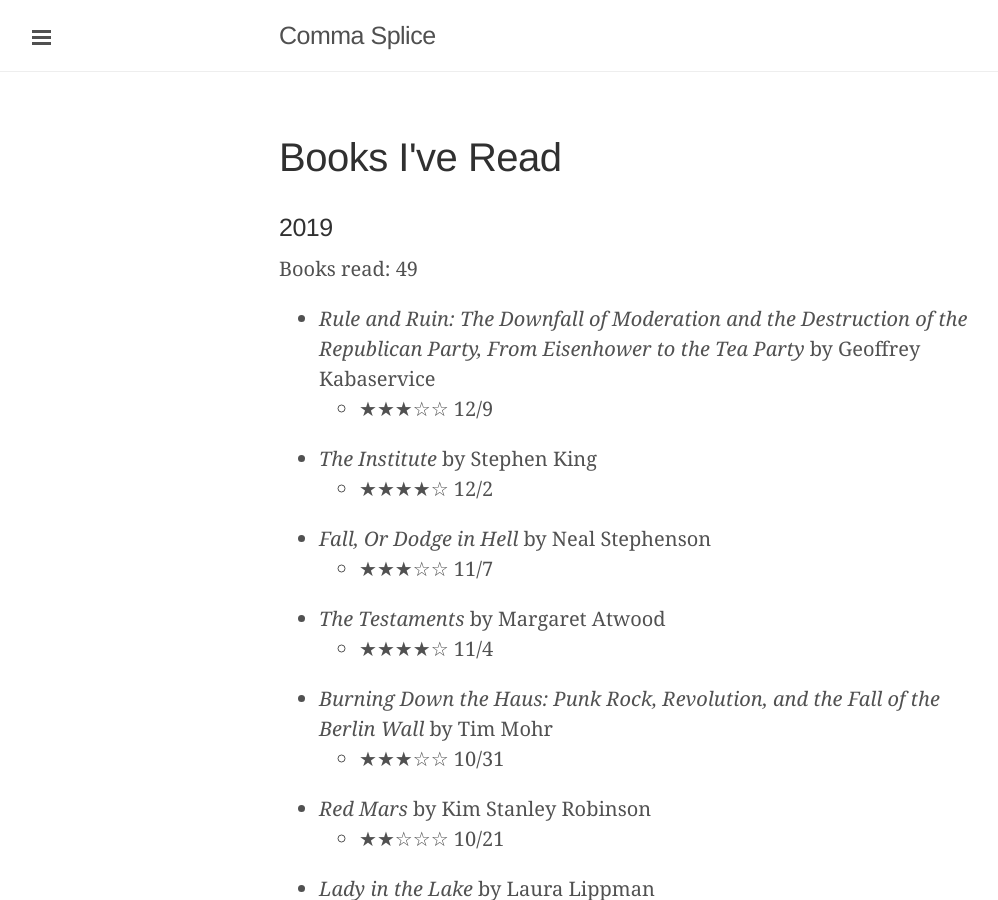
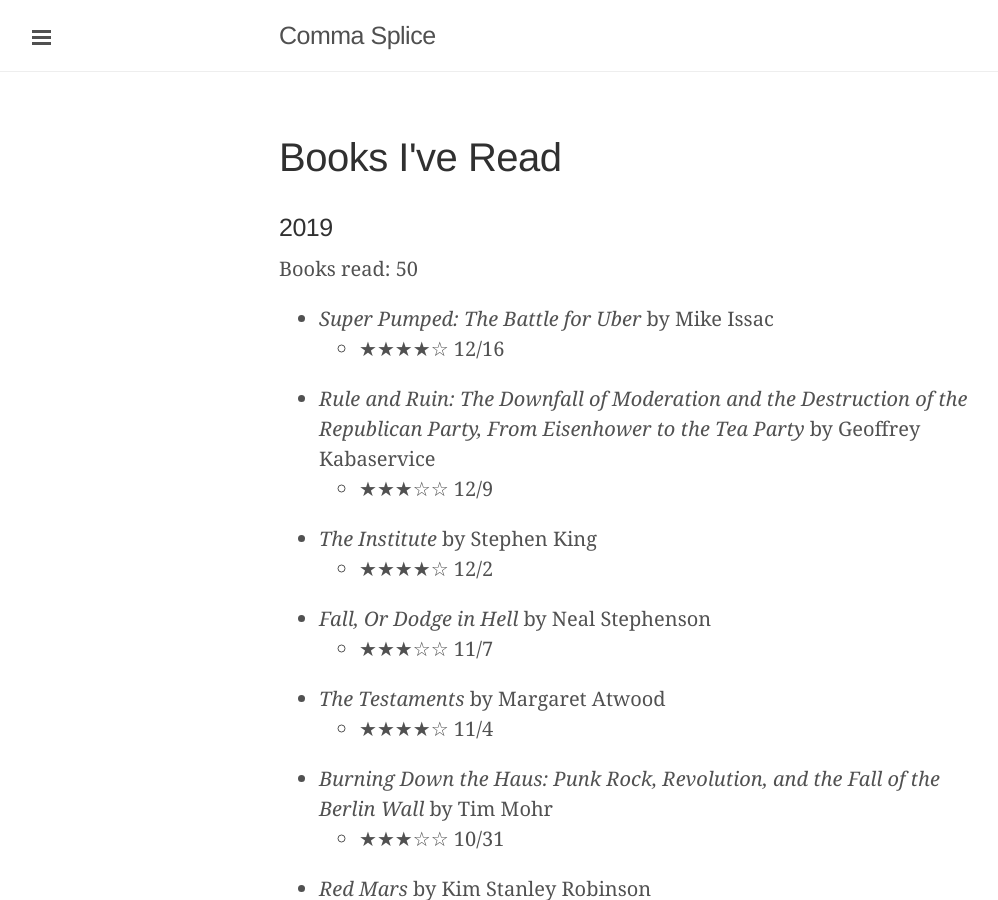
Before and after one commit to davidixon/davidixon.github.io, a Jekyll site: the page built from books.md, in a window 1280 px wide and 900 px high. Shown: the whole window, without its empty margins (1-999 px from the left). Built offline with Jekyll 4.4.1, drawn with Linux system fonts in a browser that asks for light colours.

Commit message:
Updated book log

```diff
--- a/books.md
+++ b/books.md
@@ -6,8 +6,10 @@
 
 ### 2019
 
-Books read: 49
+Books read: 50
 
+* *Super Pumped: The Battle for Uber* by Mike Issac
+  * ★★★★☆ 12/16
 * *Rule and Ruin: The Downfall of Moderation and the Destruction of the Republican Party, From Eisenhower to the Tea Party* by Geoffrey Kabaservice
   * ★★★☆☆ 12/9
 * *The Institute* by Stephen King
```
